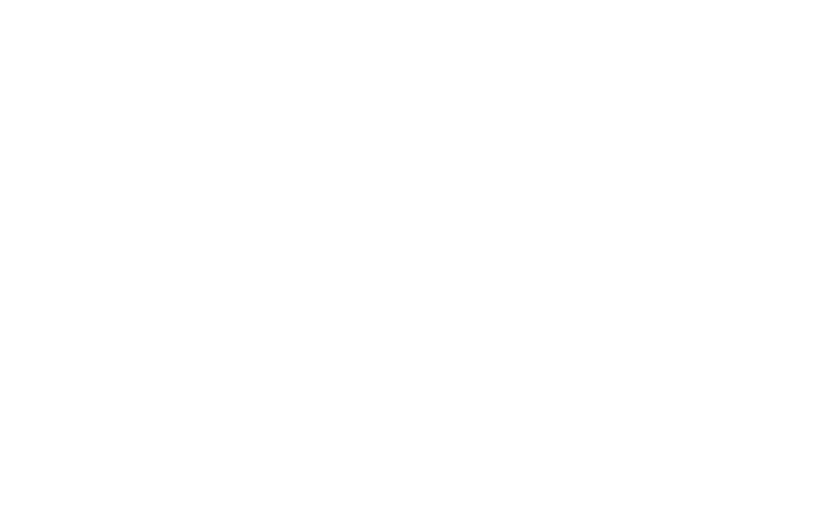
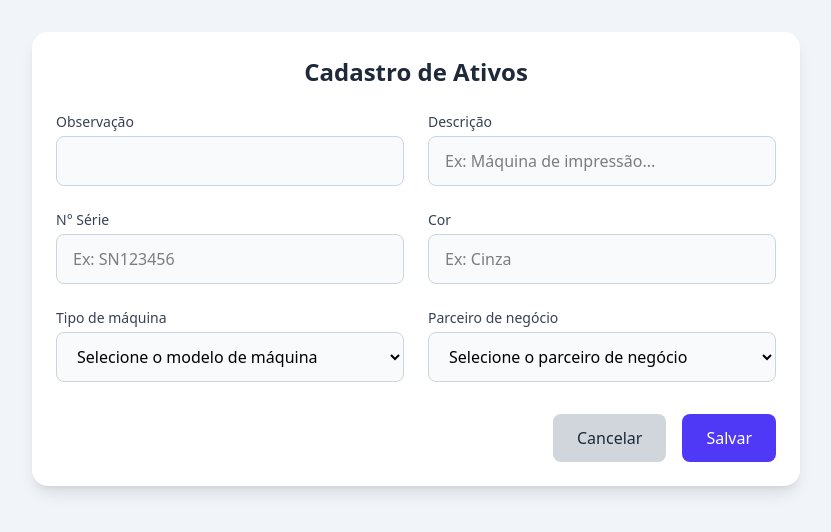
Before and after one commit to PedrosoCode/vue_app, a Vue app: page /cadastroAtivo in a window 1280 px wide. Before the commit this address had no page. Shown: the top 532 px of the page, without its empty margins (224-1055 px from the left). Built offline with nearby package versions, Linux system fonts and the light colour scheme; sample sign-in values are in the browser's storage; the HTML template or start-up script is replaced by a standard one.

Commit message:
rascunho visual Cadastro de ativo

```diff
--- a/src/router/index.ts
+++ b/src/router/index.ts
@@ -7,6 +7,7 @@
 import ListaParceiroNegocio from '../views/ListaParceiroNegocio.vue'
 import TesteView from '../views/TestesView.vue'
 import OrdemServicoView from '../views/OrdemServicoView.vue'
+import CadastroAtivoView from '../views/CadastroAtivo.vue'
 
 
 const router = createRouter({
@@ -65,6 +66,13 @@
       name: 'testeview',
       component: TesteView,
       props: true //
+    },
+    {
+      path: '/cadastroAtivo',
+      name: 'cadastroAtivo',
+      component: CadastroAtivoView,
+      props: true,
+      meta: { requiresAuth: true }
     }
   ],
 })
--- /dev/null
+++ b/src/views/CadastroAtivo.vue
@@ -0,0 +1,79 @@
+<script></script>
+<template>
+  <main class="min-h-screen bg-slate-100 py-8">
+    <div class="max-w-3xl mx-auto p-6 bg-white rounded-2xl shadow-lg">
+      <!-- Cabeçalho -->
+      <h1 class="text-2xl font-bold text-gray-800 text-center">Cadastro de Ativos</h1>
+
+      <!-- Grid de Inputs -->
+      <div class="grid grid-cols-1 sm:grid-cols-2 gap-6 mt-6">
+        <div>
+          <label class="block text-sm font-medium text-gray-700">Observação</label>
+          <input
+            type="text"
+            class="mt-1 w-full rounded-lg border border-slate-300 px-4 py-3 focus:outline-none focus:ring-2 focus:ring-indigo-300 bg-slate-50"
+          />
+        </div>
+
+        <div>
+          <label class="block text-sm font-medium text-gray-700">Descrição</label>
+          <input
+            type="text"
+            class="mt-1 w-full rounded-lg border border-slate-300 px-4 py-3 focus:outline-none focus:ring-2 focus:ring-indigo-300 bg-slate-50"
+            placeholder="Ex: Máquina de impressão..."
+          />
+        </div>
+
+        <div>
+          <label class="block text-sm font-medium text-gray-700">N° Série</label>
+          <input
+            type="text"
+            class="mt-1 w-full rounded-lg border border-slate-300 px-4 py-3 focus:outline-none focus:ring-2 focus:ring-indigo-300 bg-slate-50"
+            placeholder="Ex: SN123456"
+          />
+        </div>
+
+        <div>
+          <label class="block text-sm font-medium text-gray-700">Cor</label>
+          <input
+            type="text"
+            class="mt-1 w-full rounded-lg border border-slate-300 px-4 py-3 focus:outline-none focus:ring-2 focus:ring-indigo-300 bg-slate-50"
+            placeholder="Ex: Cinza"
+          />
+        </div>
+
+        <div>
+          <label class="block text-sm font-medium text-gray-700">Tipo de máquina</label>
+          <select
+            class="mt-1 w-full rounded-lg border border-slate-300 px-4 py-3 focus:outline-none focus:ring-2 focus:ring-indigo-300 bg-slate-50"
+          >
+            <option value="">Selecione o modelo de máquina</option>
+          </select>
+        </div>
+
+        <div>
+          <label class="block text-sm font-medium text-gray-700">Parceiro de negócio</label>
+          <select
+            class="mt-1 w-full rounded-lg border border-slate-300 px-4 py-3 focus:outline-none focus:ring-2 focus:ring-indigo-300 bg-slate-50"
+          >
+            <option value="">Selecione o parceiro de negócio</option>
+          </select>
+        </div>
+      </div>
+
+      <!-- Botões de Ação -->
+      <div class="flex justify-end space-x-4 mt-8">
+        <button
+          class="bg-gray-300 text-gray-800 rounded-lg px-6 py-3 hover:bg-gray-400 transition"
+        >
+          Cancelar
+        </button>
+        <button
+          class="bg-indigo-600 text-white rounded-lg px-6 py-3 hover:bg-indigo-700 transition"
+        >
+          Salvar
+        </button>
+      </div>
+    </div>
+  </main>
+</template>
```
